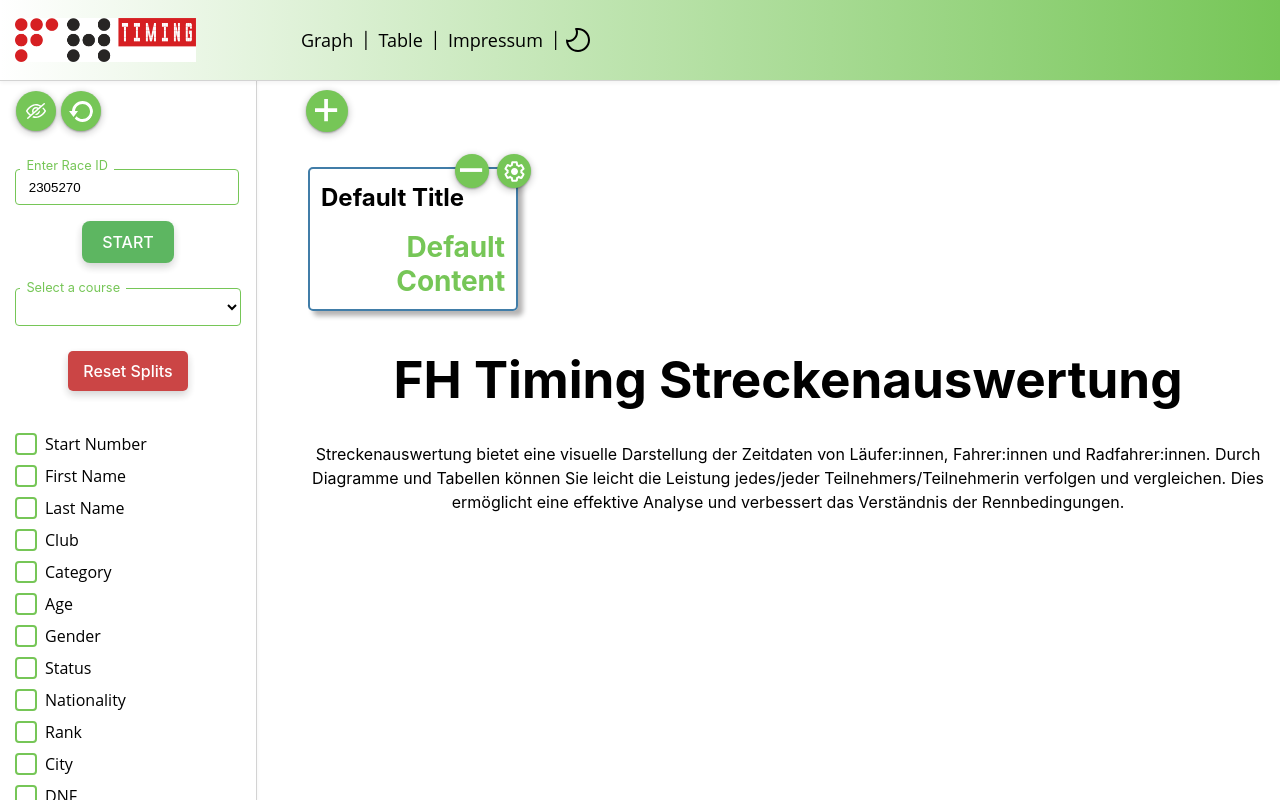
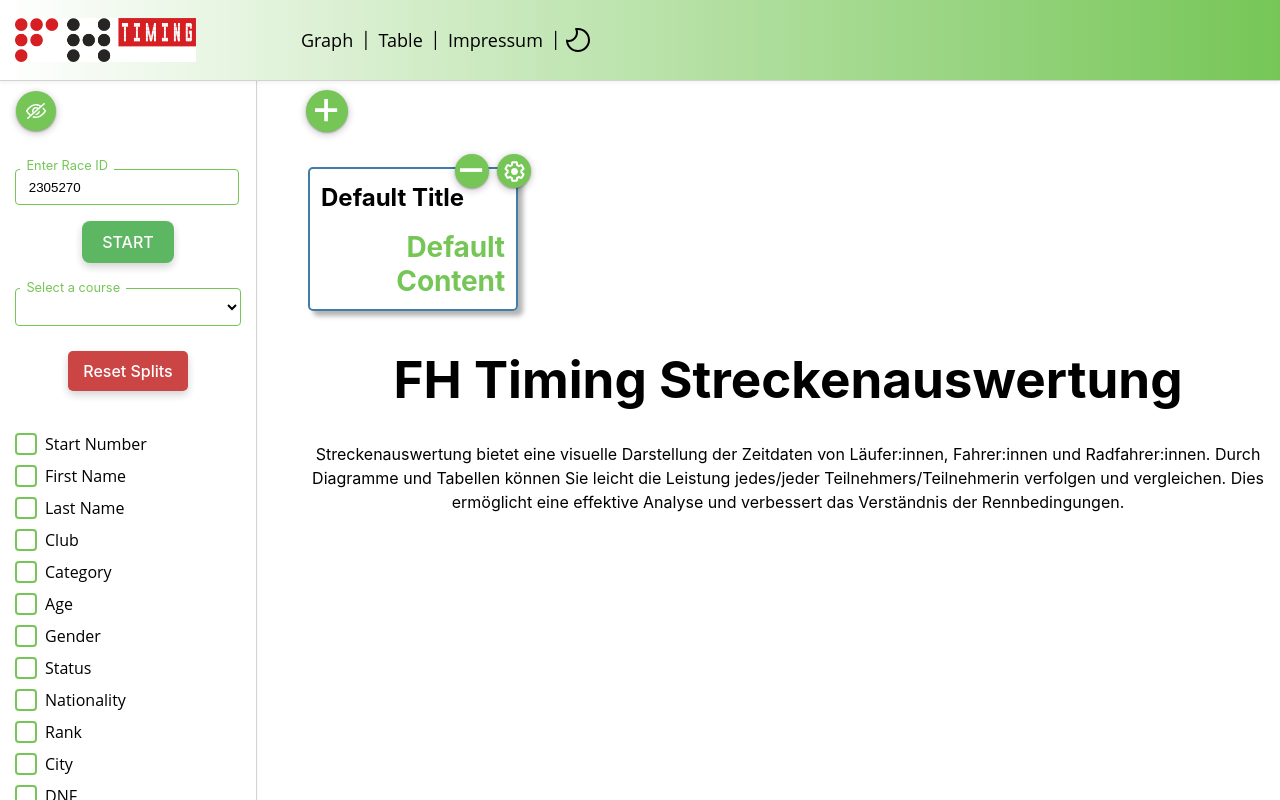
Before and after one commit to szeminator/fhtiming, a Vue app in the folder dashboard/: page / in a window 1280 px wide. Built offline with nearby package versions, Linux system fonts and the light colour scheme.

Commit message:
Remove refresh button from App.vue

```diff
--- a/dashboard/src/App.vue
+++ b/dashboard/src/App.vue
@@ -37,9 +37,7 @@ const handleModeToggle = (isDarkMode) => {
     <button @click="toggleSidebar" class="toggle-button">
       <img :src="toggleIcon" alt="Toggle Sidebar" />
     </button>
-    <button @click="refresh()" class="refresh-button">
-          <img src="/refresh.svg" alt="Refresh" />
-        </button>
+
     <Sidebar v-show="isSidebarVisible" />
   </div>
   <div :class="isSidebarVisible ? 'content-with-sidebar' : 'content-full-width'">
```
